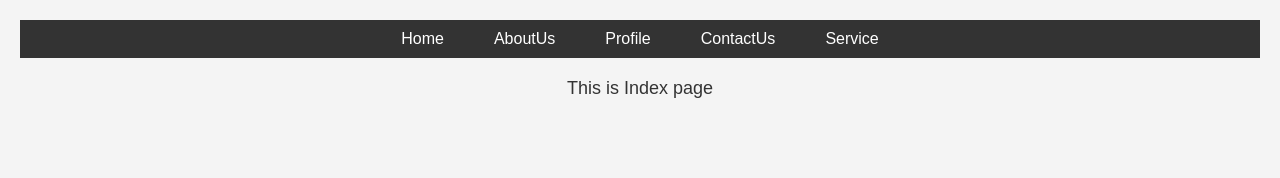
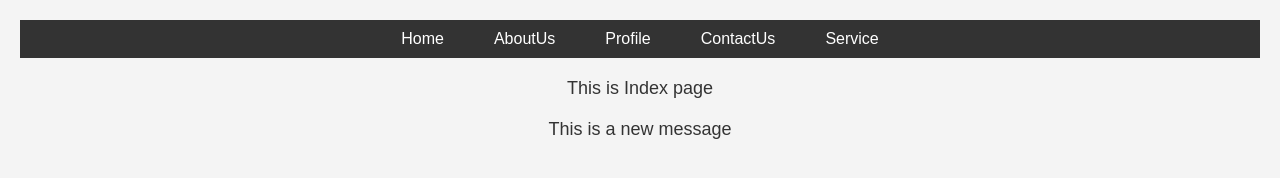
Before and after one commit to VUjwala245/gitdemo, a plain HTML site: page index.html in a window 1280 px wide. Drawn offline with Linux system fonts and the light colour scheme; files that its build step writes are made by us from their sources.

Commit message:
second message

```diff
--- a/index.html
+++ b/index.html
@@ -17,5 +17,6 @@
         </ul>
     </nav>
     <p>This is Index page</p>
+    <p>This is a new message</p>
 </body>
 </html>
```
